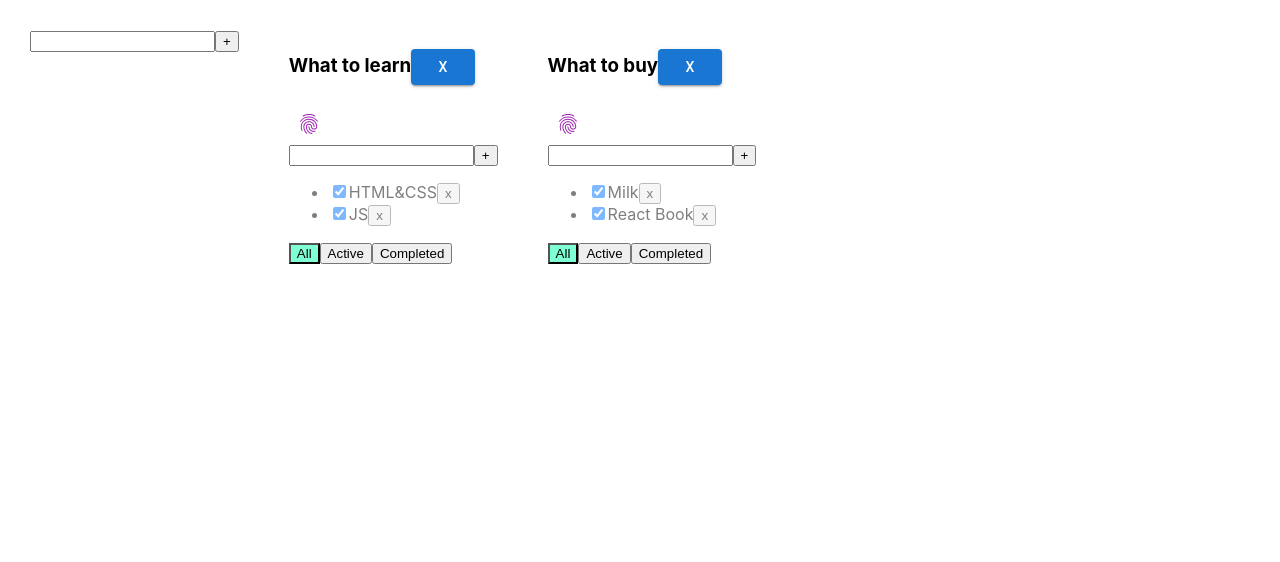
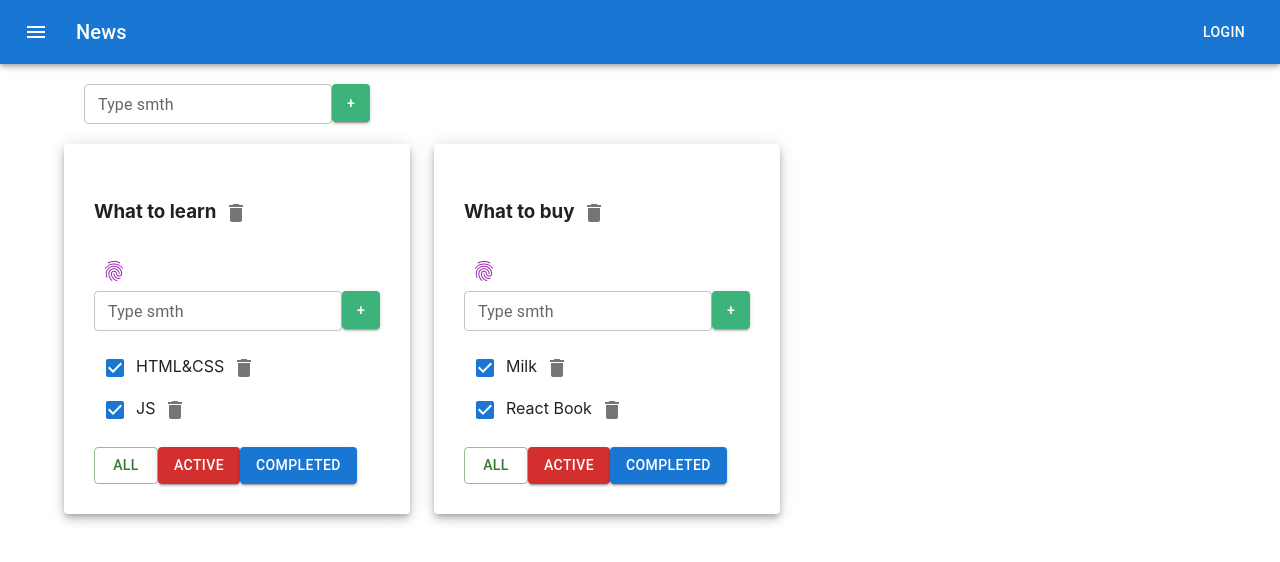
Before and after one commit to daniilminin1990/2sprint-todolist-2week, a React (Create React App) app: page / in a window 1280 px wide. Shown: the top 562 px of the page. Built offline with nearby package versions, Linux system fonts and the light colour scheme.

Commit message:
3week material UI

```diff
--- a/src/AddItemForm.tsx
+++ b/src/AddItemForm.tsx
@@ -1,3 +1,5 @@
+import TextField from '@mui/material/TextField'
+import Button from '@mui/material/Button'
 import React, { ChangeEvent, KeyboardEvent, useState } from 'react'
 
 type AddItemFormProps = {
@@ -32,15 +34,36 @@ export const AddItemForm = (props: AddItemFormProps) => {
     }
   }
 
+  const styles = {
+    maxWidth: '38px',
+    maxHeight: '38px',
+    minWidth: '38px',
+    minHeight: '38px',
+    backgroundColor: '#3cb37b'
+  }
+
   return (
     <div>
-      <input value={title}
+      {/* <input
+        value={title}
+        onChange={onChangeHandler}
+        onKeyPress={onKeyPressHandler}
+        className={error ? "error" : ""}
+      /> */}
+      <TextField
+        error={!!error}
+        value={title}
+        size='small'
+        id='outlined-basic'
+        label={error ? error : 'Type smth'}
+        variant='outlined'
         onChange={onChangeHandler}
         onKeyPress={onKeyPressHandler}
         className={error ? "error" : ""}
       />
-      <button onClick={addTask}>+</button>
-      {error && <div className="error-message">{error}</div>}
+      {/* <button onClick={addTask}>+</button> */}
+      <Button variant='contained' onClick={addTask} style={styles}>+</Button>
+      {/* {error && <div className="error-message">{error}</div>} */}
     </div>
   )
 }
--- a/src/App.css
+++ b/src/App.css
@@ -1,5 +1,5 @@
 
-.App {
+/* .App {
   padding: 30px;
   display: flex;
 }
@@ -22,4 +22,11 @@
 
 .is-done {
   opacity: 0.5;
+} */
+
+ul {
+  padding: 0;
 }
+li {
+  list-style: none;
+}
--- a/src/App.tsx
+++ b/src/App.tsx
@@ -3,6 +3,8 @@ import './App.css';
 import { TaskType, Todolist } from './Todolist';
 import { v1 } from 'uuid';
 import { AddItemForm } from './AddItemForm';
+import ButtonAppBar from './ButtonAppBar';
+import { Container, Grid, Paper } from '@mui/material';
 
 export type FilterValuesType = "all" | "active" | "completed";
 type TodolistType = {
@@ -103,7 +105,12 @@ function App() {
 
     return (
         <div className="App">
+            <ButtonAppBar />
+            <Container fixed >
+                <Grid container style={{ padding: '20px' }} >
                     <AddItemForm callBack={addTodoList} />
+                </Grid>
+                <Grid container spacing={3}>
                     {
                         todolists.map(tl => {
                             let allTodolistTasks = tasks[tl.id];
@@ -116,7 +123,9 @@ function App() {
                                 tasksForTodolist = allTodolistTasks.filter(t => t.isDone === true);
                             }
 
-                    return <Todolist
+                            return <Grid item>
+                                <Paper elevation={6} style={{ padding: '30px' }}>
+                                    <Todolist
                                         key={tl.id}
                                         id={tl.id}
                                         title={tl.title}
@@ -130,8 +139,12 @@ function App() {
                                         updateTask={updateTask}
                                         updateTodolist={updateTodolist}
                                     />
+                                </Paper>
+                            </Grid>
                         })
                     }
+                </Grid>
+            </Container>
 
         </div>
     );
--- /dev/null
+++ b/src/ButtonAppBar.tsx
@@ -0,0 +1,32 @@
+import * as React from 'react';
+import AppBar from '@mui/material/AppBar';
+import Box from '@mui/material/Box';
+import Toolbar from '@mui/material/Toolbar';
+import Typography from '@mui/material/Typography';
+import Button from '@mui/material/Button';
+import IconButton from '@mui/material/IconButton';
+import MenuIcon from '@mui/icons-material/Menu';
+
+export default function ButtonAppBar() {
+  return (
+    <Box sx={{ flexGrow: 1 }}>
+      <AppBar position="static">
+        <Toolbar>
+          <IconButton
+            size="large"
+            edge="start"
+            color="inherit"
+            aria-label="menu"
+            sx={{ mr: 2 }}
+          >
+            <MenuIcon />
+          </IconButton>
+          <Typography variant="h6" component="div" sx={{ flexGrow: 1 }}>
+            News
+          </Typography>
+          <Button color="inherit">Login</Button>
+        </Toolbar>
+      </AppBar>
+    </Box>
+  );
+}
--- a/src/EditableSpan.tsx
+++ b/src/EditableSpan.tsx
@@ -1,4 +1,5 @@
 import React, { ChangeEvent, useState } from "react"
+import TextField from '@mui/material/TextField'
 
 type EditableSpanProps = {
   oldTitle: string
@@ -24,9 +25,26 @@ export const EditableSpan = (props: EditableSpanProps) => {
     props.callBack(newTitle)
   }
 
+  const styleTextField = {
+    maxHeight: '22px',
+    minHeight: '22px',
+    maxWidth: '210px'
+  }
   return (
     edit
-      ? <input value={newTitle} onBlur={editFoo} autoFocus onChange={onChangeHandler} />
+      ? <TextField
+        style={styleTextField}
+        value={newTitle}
+        onBlur={editFoo}
+        autoFocus
+        onChange={onChangeHandler}
+        size='small'
+        id='outlined-basic'
+        label='Outlined'
+        variant='outlined'
+      />
       : <span onDoubleClick={editFoo}>{props.oldTitle}</span>
+    // ? <input value={newTitle} onBlur={editFoo} autoFocus onChange={onChangeHandler} />
+    // : <span onDoubleClick={editFoo}>{props.oldTitle}</span>
   )
 }
--- a/src/Todolist.tsx
+++ b/src/Todolist.tsx
@@ -5,6 +5,9 @@ import { EditableSpan } from './EditableSpan';
 import Button from '@mui/material/Button';
 import IconButton from '@mui/material/IconButton';
 import Fingerprint from '@mui/icons-material/Fingerprint';
+import DeleteIcon from '@mui/icons-material/Delete';
+import Checkbox from '@mui/material/Checkbox';
+// import DeleteIcon from '@mui/icons-material/Delete';
 // import { Button, IconButton } from '@mui/material';
 // import { Fingerprint } from '@mui/icons-material';
 
@@ -72,7 +75,11 @@ export function Todolist(props: PropsType) {
             {/* {props.title} */}
             <EditableSpan oldTitle={props.title} callBack={updateTodolistHandler} />
             {/* Подключим materualUI */}
-            <Button variant="contained" onClick={removeTodolist}>X</Button>
+
+            {/* <Button variant="contained" onClick={removeTodolist}>X</Button> */}
+            <IconButton aria-label="delete" onClick={removeTodolist}>
+                <DeleteIcon />
+            </IconButton>
             {/* <button onClick={removeTodolist}>x</button> */}
         </h3>
         <IconButton aria-label="fingerprint" color="secondary">
@@ -102,16 +109,23 @@ export function Todolist(props: PropsType) {
                     }
 
                     return <li key={t.id} className={t.isDone ? "is-done" : ""}>
-                        <input type="checkbox" onChange={onChangeHandler} checked={t.isDone} />
+                        {/* <input type="checkbox" onChange={onChangeHandler} checked={t.isDone} /> */}
+                        <Checkbox onChange={onChangeHandler} checked={t.isDone} />
                         <EditableSpan oldTitle={t.title} callBack={updateTaskHandler} />
                         {/* <span>{t.title}</span> */}
-                        <button onClick={onClickHandler}>x</button>
+                        {/* <button onClick={onClickHandler}>x</button> */}
+                        <IconButton aria-label="delete" onClick={onClickHandler}>
+                            <DeleteIcon />
+                        </IconButton>
                     </li>
                 })
             }
         </ul>
         <div>
-            <button className={props.filter === 'all' ? "active-filter" : ""}
+            <Button variant={props.filter === 'all' ? 'outlined' : "contained"} color='success' onClick={onAllClickHandler}>All</Button>
+            <Button variant={props.filter === 'active' ? 'outlined' : "contained"} color='error' onClick={onActiveClickHandler}>Active</Button>
+            <Button variant={props.filter === 'completed' ? 'outlined' : "contained"} color='primary' onClick={onCompletedClickHandler}>Completed</Button>
+            {/* <button className={props.filter === 'all' ? "active-filter" : ""}
                 onClick={onAllClickHandler}>All
             </button>
             <button className={props.filter === 'active' ? "active-filter" : ""}
@@ -119,7 +133,7 @@ export function Todolist(props: PropsType) {
             </button>
             <button className={props.filter === 'completed' ? "active-filter" : ""}
                 onClick={onCompletedClickHandler}>Completed
-            </button>
+            </button> */}
         </div>
     </div>
 }
```
Lines whose indentation alone changed are shown as unchanged.
